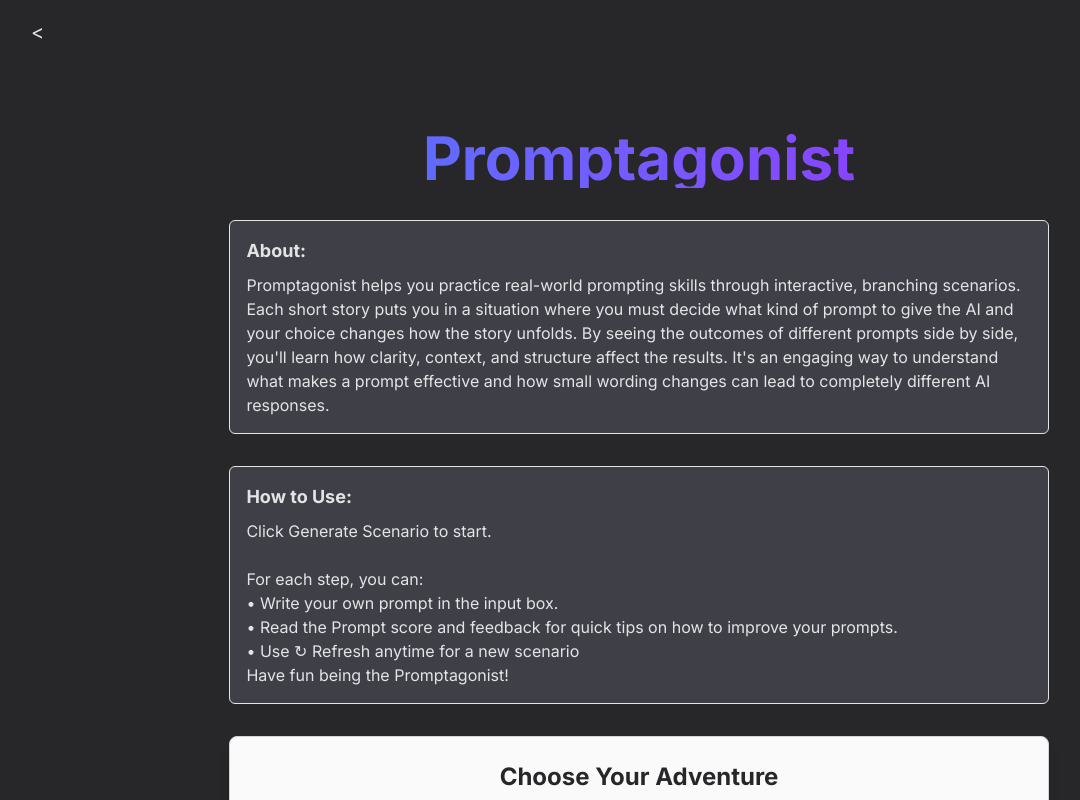
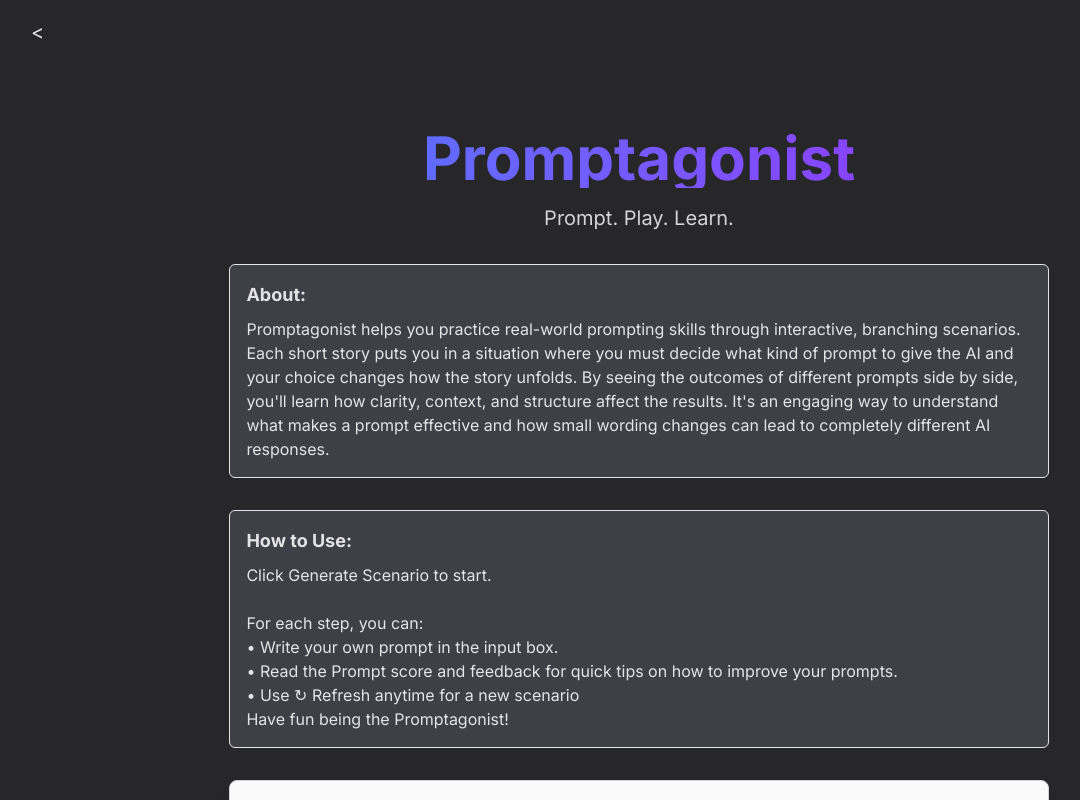
Before and after one commit to obtain-ai/obtain, a SvelteKit app: page /promptagonist in a window 1280 px wide. Shown: the whole page, without its empty margins (1-1081 px from the left). Built offline with nearby package versions, Linux system fonts and the light colour scheme.

Commit message:
add tagline

```diff
--- a/src/routes/promptagonist/+page.svelte
+++ b/src/routes/promptagonist/+page.svelte
@@ -12,6 +12,10 @@
 			<h1 class="text-6xl font-bold mb-4 bg-gradient-to-r from-blue-500 to-purple-600 bg-clip-text text-transparent">
 				Promptagonist
 			</h1>
+			<!-- Tagline -->
+			<p class="text-xl text-zinc-300 font-normal">
+				Prompt. Play. Learn.
+			</p>
 		</div>
 
 		<!-- Description Box -->
```
